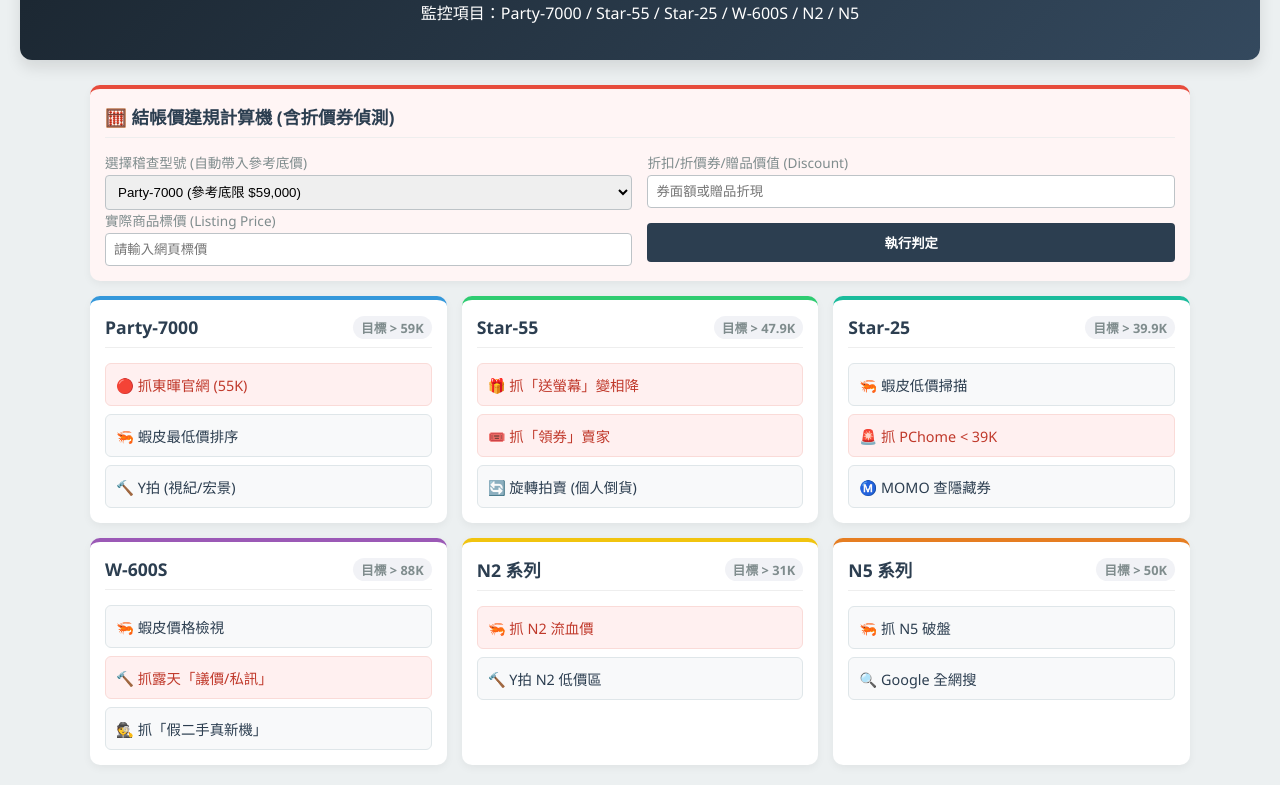
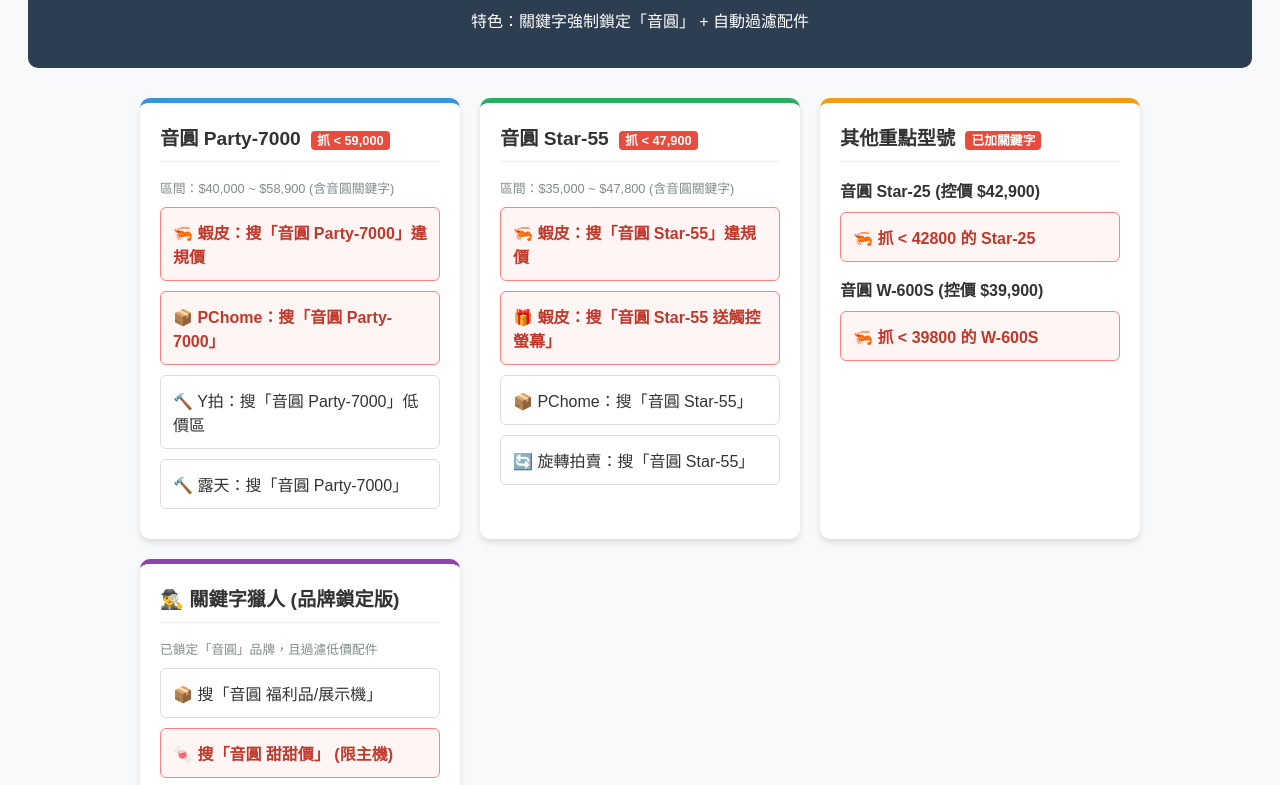
Before and after one commit to a91109711-wq/inyuan-audit, a plain HTML site: page index.html in a window 1280 px wide. Shown: the part 129-914 px from the top of the page. Drawn offline with Linux system fonts and the light colour scheme.

Commit message:
Update index.html

```diff
--- a/index.html
+++ b/index.html
@@ -3,163 +3,111 @@
 <head>
     <meta charset="UTF-8">
     <meta name="viewport" content="width=device-width, initial-scale=1.0">
-    <title>音圓控價稽查戰情室 V3.0 (全系列版)</title>
+    <title>音圓控價狙擊手 V6.0 (品牌精確鎖定版)</title>
     <style>
-        :root { --primary: #2c3e50; --accent: #c0392b; --bg: #ecf0f1; --card: #ffffff; }
-        body { font-family: 'Segoe UI', Microsoft JhengHei, sans-serif; background: var(--bg); margin: 0; padding: 20px; color: #333; }
-        .header { text-align: center; margin-bottom: 25px; padding: 20px; background: linear-gradient(135deg, #1a252f, #34495e); color: white; border-radius: 12px; box-shadow: 0 8px 15px rgba(0,0,0,0.1); }
-        .container { max-width: 1100px; margin: 0 auto; display: grid; grid-template-columns: repeat(auto-fit, minmax(300px, 1fr)); gap: 15px; }
+        :root { --primary: #2c3e50; --danger: #c0392b; --bg: #f8f9fa; --card: #fff; }
+        body { font-family: "Microsoft JhengHei", Arial, sans-serif; background: var(--bg); padding: 20px; color: #333; }
+        .header { text-align: center; margin-bottom: 30px; padding: 20px; background: #2c3e50; color: white; border-radius: 10px; }
+        .container { max-width: 1000px; margin: 0 auto; display: grid; grid-template-columns: repeat(auto-fit, minmax(300px, 1fr)); gap: 20px; }
+        .card { background: var(--card); padding: 20px; border-radius: 10px; border-top: 5px solid #ccc; box-shadow: 0 4px 6px rgba(0,0,0,0.1); }
+        .card h2 { margin-top: 0; font-size: 1.2rem; border-bottom: 1px solid #eee; padding-bottom: 10px; }
+        .card.party { border-top-color: #3498db; }
+        .card.star { border-top-color: #27ae60; }
+        .card.other { border-top-color: #f39c12; }
 
-        /* 卡片通用設計 */
-        .card { background: var(--card); padding: 15px; border-radius: 10px; box-shadow: 0 3px 8px rgba(0,0,0,0.05); border-top: 4px solid #bdc3c7; }
-        .card h2 { margin-top: 0; font-size: 1.1rem; display: flex; justify-content: space-between; align-items: center; border-bottom: 1px solid #eee; padding-bottom: 8px; color: #2c3e50; }
-        .price-badge { font-size: 0.8rem; background: #f1f2f6; padding: 2px 8px; border-radius: 12px; color: #7f8c8d; }
-
-        /* 各型號顏色標示 */
-        .card.party { border-top-color: #3498db; } /* 藍 */
-        .card.star55 { border-top-color: #2ecc71; } /* 綠 */
-        .card.star25 { border-top-color: #1abc9c; } /* 青 */
-        .card.w600 { border-top-color: #9b59b6; } /* 紫 */
-        .card.n2 { border-top-color: #f1c40f; } /* 黃 */
-        .card.n5 { border-top-color: #e67e22; } /* 橘 */
-        .card.alert { border-top-color: #e74c3c; grid-column: 1 / -1; background: #fff5f5; } /* 紅 - 計算機與警報 */
-
-        /* 按鈕樣式 */
-        .btn-group { display: grid; gap: 8px; margin-top: 10px; }
-        .btn { text-decoration: none; padding: 10px; border-radius: 6px; background: #f8f9fa; color: #2c3e50; border: 1px solid #dfe6e9; font-size: 0.9rem; display: flex; justify-content: space-between; transition: 0.2s; }
-        .btn:hover { background: #e2e6ea; border-color: #b2bec3; }
-        .btn.danger { background: #fff0f0; color: #c0392b; border-color: #fadbd8; }
-        .btn.danger:hover { background: #f5c6cb; }
-
-        /* 計算機介面 */
-        .calc-container { display: grid; grid-template-columns: 1fr 1fr; gap: 15px; }
-        .calc-input label { display: block; font-size: 0.85rem; margin-bottom: 3px; color: #7f8c8d; }
-        input, select { width: 100%; padding: 8px; border: 1px solid #bdc3c7; border-radius: 4px; box-sizing: border-box; }
-        button { width: 100%; padding: 10px; background: var(--primary); color: white; border: none; border-radius: 4px; cursor: pointer; font-weight: bold; margin-top: 15px; }
-        button:hover { background: #34495e; }
-        .result { margin-top: 10px; padding: 10px; background: white; border-radius: 6px; text-align: center; font-weight: bold; font-size: 1.1rem; border: 1px solid #eee; }
-        .violation { color: #e74c3c; background: #fadbd8; }
-        .safe { color: #27ae60; background: #d5f5e3; }
-
-        @media (max-width: 768px) { .container { grid-template-columns: 1fr; } .calc-container { grid-template-columns: 1fr; } }
+        .btn { display: block; width: 100%; padding: 12px; margin: 10px 0; background: #fff; border: 1px solid #ddd; border-radius: 6px; text-decoration: none; color: #333; transition: 0.2s; box-sizing: border-box; }
+        .btn:hover { background: #f1f1f1; border-color: #aaa; }
+        .btn.danger { background: #fff5f5; color: #c0392b; border-color: #fc8181; font-weight: bold; }
+        .btn.danger:hover { background: #fed7d7; }
+        .badge { background: #e74c3c; color: white; padding: 2px 6px; border-radius: 4px; font-size: 0.8rem; margin-left: 5px; }
+        .filter-info { font-size: 0.8rem; color: #7f8c8d; margin-bottom: 5px; }
     </style>
 </head>
 <body>
 
 <div class="header">
-    <h1>🦅 音圓全系列控價戰情室 V3.0</h1>
-    <p>監控項目：Party-7000 / Star-55 / Star-25 / W-600S / N2 / N5</p>
+    <h1>🎯 音圓控價狙擊手 V6.0</h1>
+    <p>特色：關鍵字強制鎖定「音圓」 + 自動過濾配件</p>
 </div>
 
 <div class="container">
 
-    <div class="card alert">
-        <h2>🧮 結帳價違規計算機 (含折價券偵測)</h2>
-        <div class="calc-container">
-            <div class="calc-input">
-                <label>選擇稽查型號 (自動帶入參考底價)</label>
-                <select id="modelType" onchange="updatePlaceholder()">
-                    <option value="59000">Party-7000 (參考底限 $59,000)</option>
-                    <option value="47900">Star-55 (參考底限 $47,900)</option>
-                    <option value="39900">Star-25 (參考底限 $39,900)</option>
-                    <option value="31000">N2 系列 (參考底限 $31,000)</option>
-                    <option value="88000">W-600S (參考底限 $88,000)</option>
-                    <option value="50000">N5 系列 (參考底限 $50,000)</option>
-                </select>
-                <label>實際商品標價 (Listing Price)</label>
-                <input type="number" id="listPrice" placeholder="請輸入網頁標價">
-            </div>
-            <div class="calc-input">
-                <label>折扣/折價券/贈品價值 (Discount)</label>
-                <input type="number" id="couponValue" placeholder="券面額或贈品折現">
-                <button onclick="checkViolation()">執行判定</button>
-            </div>
-        </div>
-        <div id="checkResult" class="result" style="display:none;"></div>
+    <div class="card party">
+        <h2>音圓 Party-7000 <span class="badge">抓 < 59,000</span></h2>
+        <div class="filter-info">區間：$40,000 ~ $58,900 (含音圓關鍵字)</div>
+
+        <a href="https://shopee.tw/search?keyword=音圓%20Party-7000&minPrice=40000&maxPrice=58900&sortBy=price" target="_blank" class="btn danger">
+            🦐 蝦皮：搜「音圓 Party-7000」違規價
+        </a>
+
+        <a href="https://ecshweb.pchome.com.tw/search/v3.3/?q=音圓%20Party-7000&price=40000-58900" target="_blank" class="btn danger">
+            📦 PChome：搜「音圓 Party-7000」
+        </a>
+
+        <a href="https://tw.bid.yahoo.com/search/auction/product?p=音圓%20Party-7000&minp=40000&maxp=58900&sort=curp" target="_blank" class="btn">
+            🔨 Y拍：搜「音圓 Party-7000」低價區
+        </a>
+
+        <a href="https://www.ruten.com.tw/find/?q=音圓%20Party-7000&p=40000%2C58900&sort=rnk%2Fdc" target="_blank" class="btn">
+            🔨 露天：搜「音圓 Party-7000」
+        </a>
     </div>
 
-    <div class="card party">
-        <h2>Party-7000 <span class="price-badge">目標 > 59K</span></h2>
-        <div class="btn-group">
-            <a href="https://www.google.com/search?q=東暉國際+Party-7000" target="_blank" class="btn danger">🔴 抓東暉官網 (55K)</a>
-            <a href="https://shopee.tw/search?keyword=Party-7000&sortBy=price" target="_blank" class="btn">🦐 蝦皮最低價排序</a>
-            <a href="https://tw.bid.yahoo.com/search/auction/product?p=Party-7000&sort=curp" target="_blank" class="btn">🔨 Y拍 (視紀/宏景)</a>
+    <div class="card star">
+        <h2>音圓 Star-55 <span class="badge">抓 < 47,900</span></h2>
+        <div class="filter-info">區間：$35,000 ~ $47,800 (含音圓關鍵字)</div>
+
+        <a href="https://shopee.tw/search?keyword=音圓%20Star-55&minPrice=35000&maxPrice=47800&sortBy=price" target="_blank" class="btn danger">
+            🦐 蝦皮：搜「音圓 Star-55」違規價
+        </a>
+
+        <a href="https://shopee.tw/search?keyword=音圓%20Star-55%20送觸控螢幕&minPrice=40000" target="_blank" class="btn danger">
+            🎁 蝦皮：搜「音圓 Star-55 送觸控螢幕」
+        </a>
+
+        <a href="https://ecshweb.pchome.com.tw/search/v3.3/?q=音圓%20Star-55&price=35000-47800" target="_blank" class="btn">
+            📦 PChome：搜「音圓 Star-55」
+        </a>
+
+        <a href="https://tw.carousell.com/search/音圓%20Star-55?price_start=30000&price_end=47000&sort_by=3" target="_blank" class="btn">
+            🔄 旋轉拍賣：搜「音圓 Star-55」
+        </a>
+    </div>
+
+    <div class="card other">
+        <h2>其他重點型號 <span class="badge">已加關鍵字</span></h2>
+
+        <div style="margin-bottom: 15px;">
+            <strong>音圓 Star-25 (控價 $42,900)</strong>
+            <a href="https://shopee.tw/search?keyword=音圓%20Star-25&minPrice=30000&maxPrice=42800&sortBy=price" target="_blank" class="btn danger">
+                🦐 抓 < 42800 的 Star-25
+            </a>
+        </div>
+
+        <div>
+            <strong>音圓 W-600S (控價 $39,900)</strong>
+            <a href="https://shopee.tw/search?keyword=音圓%20W-600S&minPrice=20000&maxPrice=39800&sortBy=price" target="_blank" class="btn danger">
+                🦐 抓 < 39800 的 W-600S
+            </a>
         </div>
     </div>
 
-    <div class="card star55">
-        <h2>Star-55 <span class="price-badge">目標 > 47.9K</span></h2>
-        <div class="btn-group">
-            <a href="https://shopee.tw/search?keyword=Star-55%20送觸控螢幕" target="_blank" class="btn danger">🎁 抓「送螢幕」變相降</a>
-            <a href="https://shopee.tw/search?keyword=Star-55%20領券" target="_blank" class="btn danger">🎟️ 抓「領券」賣家</a>
-            <a href="https://tw.carousell.com/search/Star-55?sort_by=3" target="_blank" class="btn">🔄 旋轉拍賣 (個人倒貨)</a>
-        </div>
-    </div>
+    <div class="card" style="border-top-color: #8e44ad;">
+        <h2>🕵️‍♂️ 關鍵字獵人 (品牌鎖定版)</h2>
+        <div class="filter-info">已鎖定「音圓」品牌，且過濾低價配件</div>
 
-    <div class="card star25">
-        <h2>Star-25 <span class="price-badge">目標 > 39.9K</span></h2>
-        <div class="btn-group">
-            <a href="https://shopee.tw/search?keyword=音圓%20Star-25&sortBy=price" target="_blank" class="btn">🦐 蝦皮低價掃描</a>
-            <a href="https://ecshweb.pchome.com.tw/search/v3.3/?q=音圓%20Star-25&price=10000-39000" target="_blank" class="btn danger">🚨 抓 PChome < 39K</a>
-            <a href="https://www.momoshop.com.tw/search/searchShop.jsp?keyword=Star-25" target="_blank" class="btn">Ⓜ️ MOMO 查隱藏券</a>
-        </div>
-    </div>
-
-    <div class="card w600">
-        <h2>W-600S <span class="price-badge">目標 > 88K</span></h2>
-        <div class="btn-group">
-            <a href="https://shopee.tw/search?keyword=音圓%20W-600S" target="_blank" class="btn">🦐 蝦皮價格檢視</a>
-            <a href="https://www.ruten.com.tw/find/?q=音圓%20W-600S&sort=rnk%2Fdc" target="_blank" class="btn danger">🔨 抓露天「議價/私訊」</a>
-            <a href="https://www.google.com/search?q=音圓+W-600S+二手" target="_blank" class="btn">🕵️ 抓「假二手真新機」</a>
-        </div>
-    </div>
-
-    <div class="card n2">
-        <h2>N2 系列 <span class="price-badge">目標 > 31K</span></h2>
-        <div class="btn-group">
-            <a href="https://shopee.tw/search?keyword=音圓%20N2&sortBy=price" target="_blank" class="btn danger">🦐 抓 N2 流血價</a>
-            <a href="https://tw.bid.yahoo.com/search/auction/product?p=音圓+N2&sort=curp" target="_blank" class="btn">🔨 Y拍 N2 低價區</a>
-        </div>
-    </div>
-
-    <div class="card n5">
-        <h2>N5 系列 <span class="price-badge">目標 > 50K</span></h2>
-        <div class="btn-group">
-            <a href="https://shopee.tw/search?keyword=音圓%20N5&sortBy=price" target="_blank" class="btn">🦐 抓 N5 破盤</a>
-            <a href="https://www.google.com/search?q=音圓+N5+伴唱機+價格" target="_blank" class="btn">🔍 Google 全網搜</a>
-        </div>
+        <a href="https://shopee.tw/search?keyword=音圓%20福利品&minPrice=10000" target="_blank" class="btn">
+            📦 搜「音圓 福利品/展示機」
+        </a>
+        <a href="https://shopee.tw/search?keyword=音圓%20甜甜價&minPrice=10000" target="_blank" class="btn danger">
+            🍬 搜「音圓 甜甜價」 (限主機)
+        </a>
+        <a href="https://shopee.tw/search?keyword=音圓%20僅試機&minPrice=10000" target="_blank" class="btn">
+            🔓 搜「音圓 僅試機」 (限主機)
+        </a>
     </div>
 
 </div>
 
-<script>
-    function updatePlaceholder() {
-        let floor = document.getElementById('modelType').value;
-        document.getElementById('listPrice').placeholder = "請輸入標價 (參考地板: $" + parseInt(floor).toLocaleString() + ")";
-    }
-
-    function checkViolation() {
-        let price = parseFloat(document.getElementById('listPrice').value);
-        let coupon = parseFloat(document.getElementById('couponValue').value);
-        let floorPrice = parseFloat(document.getElementById('modelType').value);
-        let resultDiv = document.getElementById('checkResult');
-
-        if(isNaN(price)) { alert("請輸入商品標價！"); return; }
-        if(isNaN(coupon)) coupon = 0;
-
-        let finalPrice = price - coupon;
-        resultDiv.style.display = 'block';
-
-        if (finalPrice < floorPrice) {
-            let diff = floorPrice - finalPrice;
-            resultDiv.className = "result violation";
-            resultDiv.innerHTML = `❌ 違規！結帳價 $${finalPrice.toLocaleString()} (低於控價 $${diff.toLocaleString()})`;
-        } else {
-            resultDiv.className = "result safe";
-            resultDiv.innerHTML = `✅ 合規。結帳價 $${finalPrice.toLocaleString()}`;
-        }
-    }
-</script>
-
 </body>
 </html>
```
